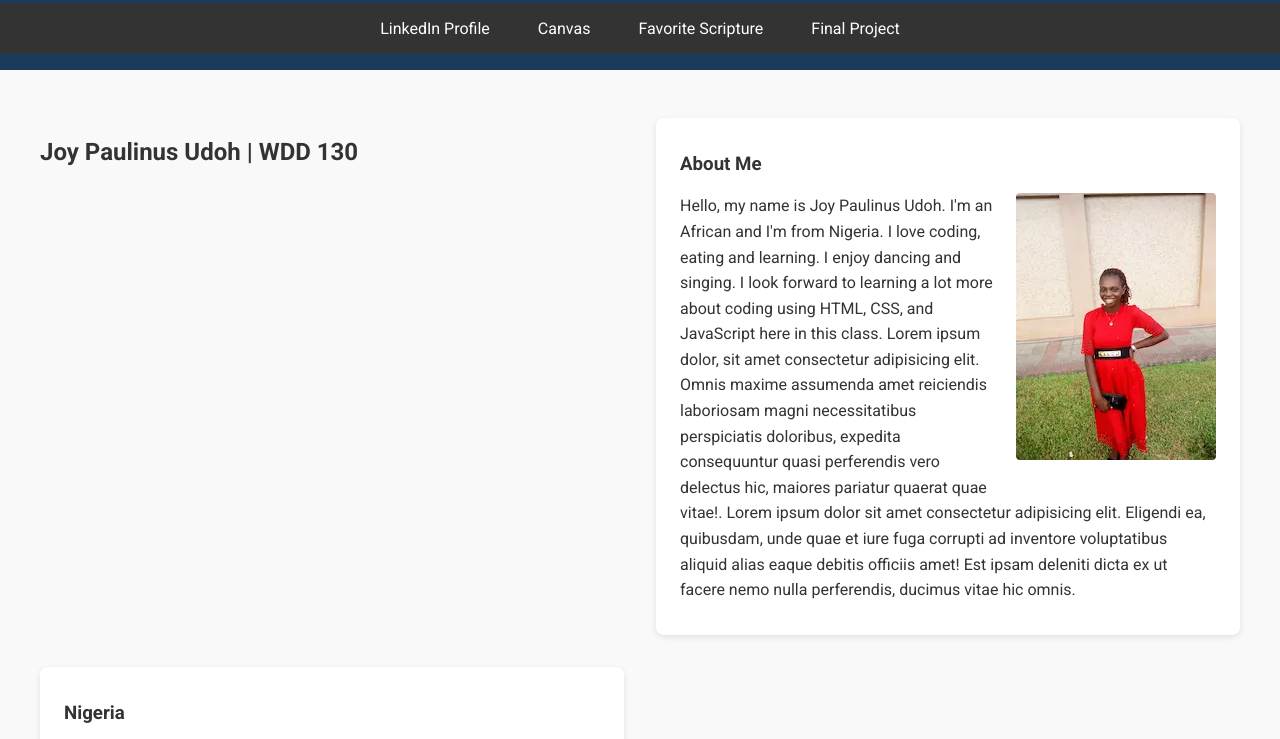
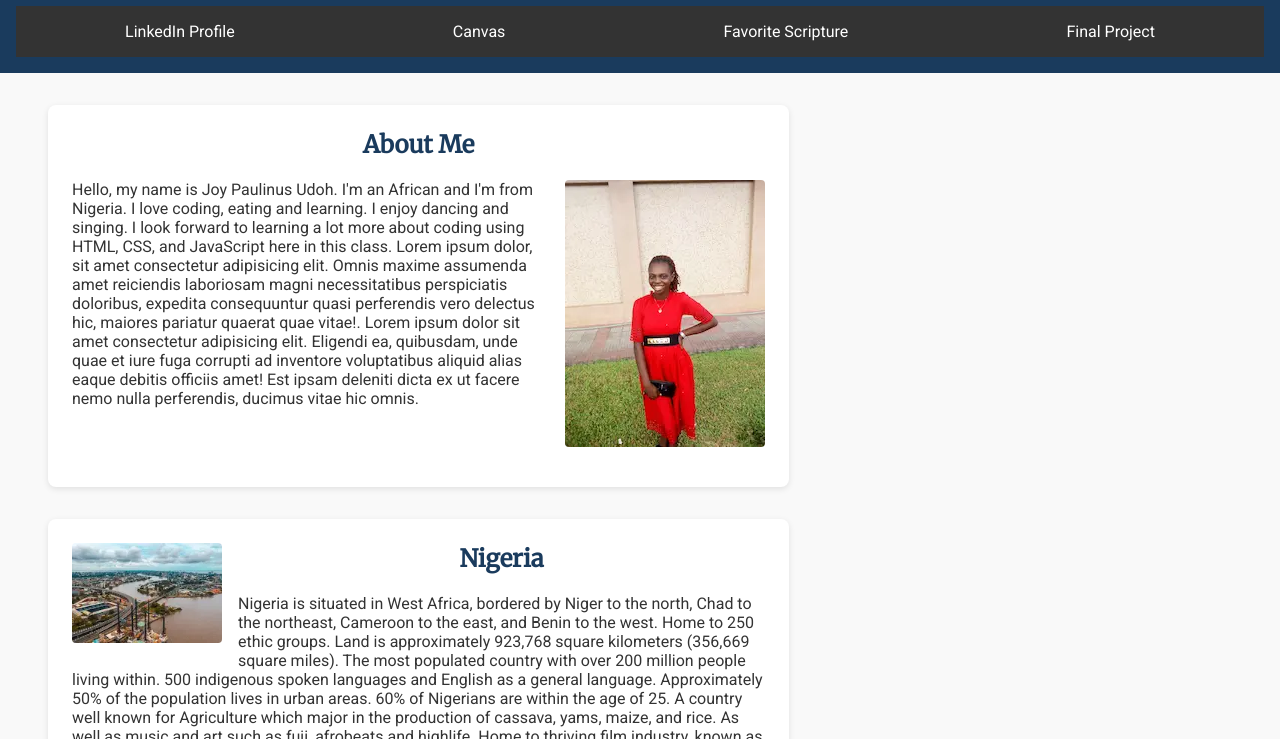
Before and after one commit to JoyUdoh106/wdd131, a plain HTML site: page index.html in a window 1280 px wide. Shown: the part 84-823 px from the top of the page. Drawn offline with Linux system fonts and the light colour scheme.

Commit message:
Second Attempt

```diff
--- a/index.html
+++ b/index.html
@@ -16,36 +16,37 @@
 <body>
     <header>
         <h1>
-            <span id="course-title">WDD 131 - Dynamic Web Fundamentals</span>
+            <span id="course-title">WDD 131: Dynamic Web Fundamentals - Joy Paulinus Udoh</span>
         </h1>
 
         <nav>
             <ul>
-            <li><a href="https://linkedin.com/in/joypaulinusudoh" target="_blank">LinkedIn Profile</a></li>
-            <li><a href="https://byupw.instructure.com/" target="_blank">Canvas</a></li>
-            <li><a href="https://www.churchofjesuschrist.org/study/scriptures/bofm/2-ne/3?lang=eng&id=p7#p7" target="_blank">Favorite Scripture</a></li>
-            <li><a href="#">Final Project</a></li>
+                <li><a href="https://linkedin.com/in/joypaulinusudoh" target="_blank">LinkedIn Profile</a></li>
+                <li><a href="https://byupw.instructure.com/" target="_blank">Canvas</a></li>
+                <li><a href="https://www.churchofjesuschrist.org/study/scriptures/bofm/2-ne/3?lang=eng&id=p7#p7" target="_blank">Favorite Scripture</a></li>
+                <li><a href="#">Final Project</a></li>
             </ul>
         </nav>
     </header>
     <main>
         <section class="card-grid">
-            <h2>Joy Paulinus Udoh | WDD 130</h2>
-            <div class="card">
-                <h3>About Me</h3>
+            <section class="card">
+                <h2>About Me</h2>
                 <img src="images/profile.webp" alt="Joy Paulinus Udoh" width="200">
                 <p>Hello, my name is Joy Paulinus Udoh. I'm an African and I'm from Nigeria. I love coding, eating and learning. I enjoy dancing and singing. I look forward to learning a lot more about coding using HTML, CSS, and JavaScript here in this class. Lorem ipsum dolor, sit amet consectetur adipisicing elit. Omnis maxime assumenda amet reiciendis laboriosam magni necessitatibus perspiciatis doloribus, expedita consequuntur quasi perferendis vero delectus hic, maiores pariatur quaerat quae vitae!. Lorem ipsum dolor sit amet consectetur adipisicing elit. Eligendi ea, quibusdam, unde quae et iure fuga corrupti ad inventore voluptatibus aliquid alias eaque debitis officiis amet! Est ipsam deleniti dicta ex ut facere nemo nulla perferendis, ducimus vitae hic omnis.</p>
-            </div>
-            <div class="card">
-                <h3>Nigeria</h3>
-                <img src="images/nigeria.webp" alt="Nigeria landscape">
-                <p>Nigeria is situated in West Africa, bordered by Niger to the north, Chad to the northeast,  Cameroon to the east, and Benin to the west. Home to 250 ethic groups. Land is approximately 923,768 square kilometers (356,669 square miles). The most populated country with over 200 million people living within. 500 indigenous spoken languages and English as a general language. Approximately 50% of the population lives in urban areas. 60% of Nigerians are within the age oof 25. a country well known for Agriculture which major in the production 0f cassava, yams, maize, and rice. As well as music and art such as fuji, afrobeats and highlife. Home to thriving film industry, known as Nollywood. Nigeria has a rich  history with civilization. It was a British colony from 1914 - 1960 before it gained independence. The country currently faces serious security problems, corruption and infrastructure</p>
-            </div>
+            </section>
+            <section class="card">
+                <div class="country">
+                    <img src="images/nigeria.webp" alt="Nigeria landscape" class="country">
+                </div>
+                <h2>Nigeria</h2>
+                <p>Nigeria is situated in West Africa, bordered by Niger to the north, Chad to the northeast,  Cameroon to the east, and Benin to the west. Home to 250 ethic groups. Land is approximately 923,768 square kilometers (356,669 square miles). The most populated country with over 200 million people living within. 500 indigenous spoken languages and English as a general language. Approximately 50% of the population lives in urban areas. 60% of Nigerians are within the age of 25. A country well known for Agriculture which major in the production of cassava, yams, maize, and rice. As well as music and art such as fuji, afrobeats and highlife. Home to thriving film industry, known as Nollywood. Nigeria has a rich  history with civilization. It was a British colony from 1914 - 1960 before it gained independence. The country currently faces serious security problems, corruption and infrastructure.</p>
+            </section>
         </section>
     </main>
 
     <footer>
-        <p>&copy; <span id="year"></span> Joy Paulinus Udoh | Nigeria</p>
+        <p>&copy; <span id="year"></span> 🌸 Joy Paulinus Udoh 🌸 Nigeria</p>
         <p>Last modified: <span id="last-modified"></span></p>
     </footer>
 </body>
--- a/styles/base.css
+++ b/styles/base.css
@@ -1,4 +1,4 @@
-body {
+ body {
   font-family: 'Roboto', sans-serif;
   margin: 0;
   padding: 0;
@@ -9,14 +9,16 @@ body {
 header {
   background-color: #1a3b5d;
   color: white;
-  padding: 1rem 0;
+  padding: 1rem;
   text-align: center;
 }
 
 #course-title {
+  font-family: 'Merriweather', serif;
   display: block;
   font-size: 1.5rem;
   font-weight: bold;
+  margin-bottom: 1rem;
 }
 
 nav {
@@ -26,22 +28,19 @@ nav {
 nav ul {
   list-style: none;
   display: flex;
-  justify-content: center;
+  justify-content: space-around;
   padding: 0;
   margin: 0;
 }
 
-nav li {
-  margin: 0;
-}
-
-nav a {
+nav li a {
   display: block;
   padding: 1rem 1.5rem;
   color: white;
   text-decoration: none;
   transition: background-color 0.3s ease;
 }
+
 
 nav a:hover {
   background-color: #555;
@@ -50,29 +49,33 @@ nav a:hover {
 
 
 main {
-  max-width: 1200px;
-  margin: 2rem auto;
-  padding: 1rem;
+  max-width: 1600px;
+  margin: 0 auto;
+  padding: 2rem 1rem;
 }
 
 .card-grid {
-  display: grid;
-  grid-template-columns: 1fr 1fr;
+  display: flex;
+  flex-direction: column;
+  align-items: flex-start;
+  margin-left: 2rem;
   gap: 2rem;
 }
 
+
 .card {
   background-color: white;
-  padding: 1rem 1.5rem;
+  padding: 1.5rem;
   border-radius: 8px;
+  width: 57%;
   box-shadow: 0 2px 6px rgba(0, 0, 0, 0.1);
 }
 
-.card h1,
 .card h2 {
   font-family: 'Merriweather', serif;
   color: #1a3b5d;
   margin-top: 0;
+  text-align: center;
 }
 
 .card img {
@@ -82,11 +85,6 @@ main {
   float: right;
   margin: 0 0 1rem 1rem;
   border-radius: 4px;
-}
-
-.card p {
-  font-size: 1rem;
-  line-height: 1.6;
 }
 
 footer {
@@ -100,3 +98,18 @@ footer {
 footer p {
   margin: 0.3rem 0;
 }
+
+.country {
+  float: left;
+  margin-right: 1rem;
+  max-width: 150px;
+  height: auto;
+  border-radius: 6px;
+}
+
+/* Clear float after image inside the card */
+.card::after {
+  content: "";
+  display: table;
+  clear: both;
+}
```
